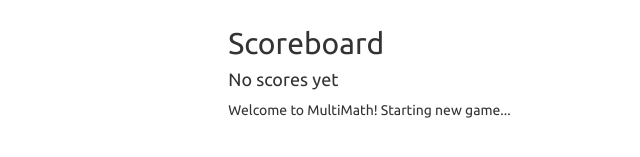
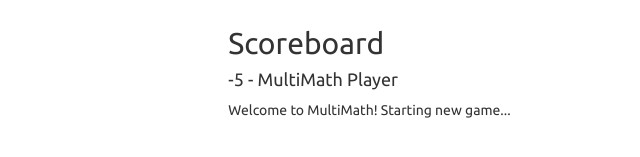
Before and after one commit to einnor/multi-math, a website built with webpack: page index.html in a window 1280 px wide. Both pictures are taken after a click on the button "Start Game". Shown: the part 277-434 px from the top of the page, 0-640 px from the left. Built offline with nearby package versions, Linux system fonts and the light colour scheme.

Commit message:
Typing functions

```diff
--- a/index.html
+++ b/index.html
@@ -49,7 +49,7 @@
 
     <div class="col-sm-offset-2 col-sm-10" id="scores">
         <h2>Scoreboard</h2>
-        <h4>No scores yet</h4>
+        <h4 id="postedScores">No scores yet</h4>
     </div>
 
     <div class="col-sm-offset-2 col-sm-10" id="messages"></div>
--- a/src/index.ts
+++ b/src/index.ts
@@ -1,15 +1,42 @@
 const startGame = (): void => {
   // starting a new game
-  const playerName: string = 'Audrey';
+  const playerName: string | undefined = getInputValue('playername');;
   logPlayer(playerName);
+
+  postScore(80, playerName);
+  postScore(-5, playerName);
+
   const messagesElement: HTMLElement | null = document.getElementById('messages');
   if (messagesElement) {
     messagesElement.innerText = 'Welcome to MultiMath! Starting new game...';
   }
 };
 
-const logPlayer = (name: string): void => {
+const logPlayer = (name: string = 'MultiMath Player'): void => {
   console.log(`New game starting for player: ${name}`);
 };
 
+const getInputValue = (elementID: string): string | undefined => {
+  const inputElement: HTMLInputElement = <HTMLInputElement>document.getElementById(elementID);
+
+  if (inputElement.value === '') {
+    return undefined;
+  }
+  return inputElement.value;
+}
+
+const postScore = (score: number, playerName: string = 'MultiMath Player'): void => {
+  let logger: (value: string) => void;
+  logger = score < 0 ? logError : logMessage;
+
+  const scoreElement: HTMLElement | null = document.getElementById('postedScores');
+  scoreElement!.innerText = `${score} - ${playerName}`;
+
+  logger(`Score: ${score}`);
+}
+
+const logMessage = (message: string) => console.log(message);
+
+const logError = (err: string): void => console.error(err);
+
 document.getElementById('startGame')!.addEventListener('click', startGame);
```
